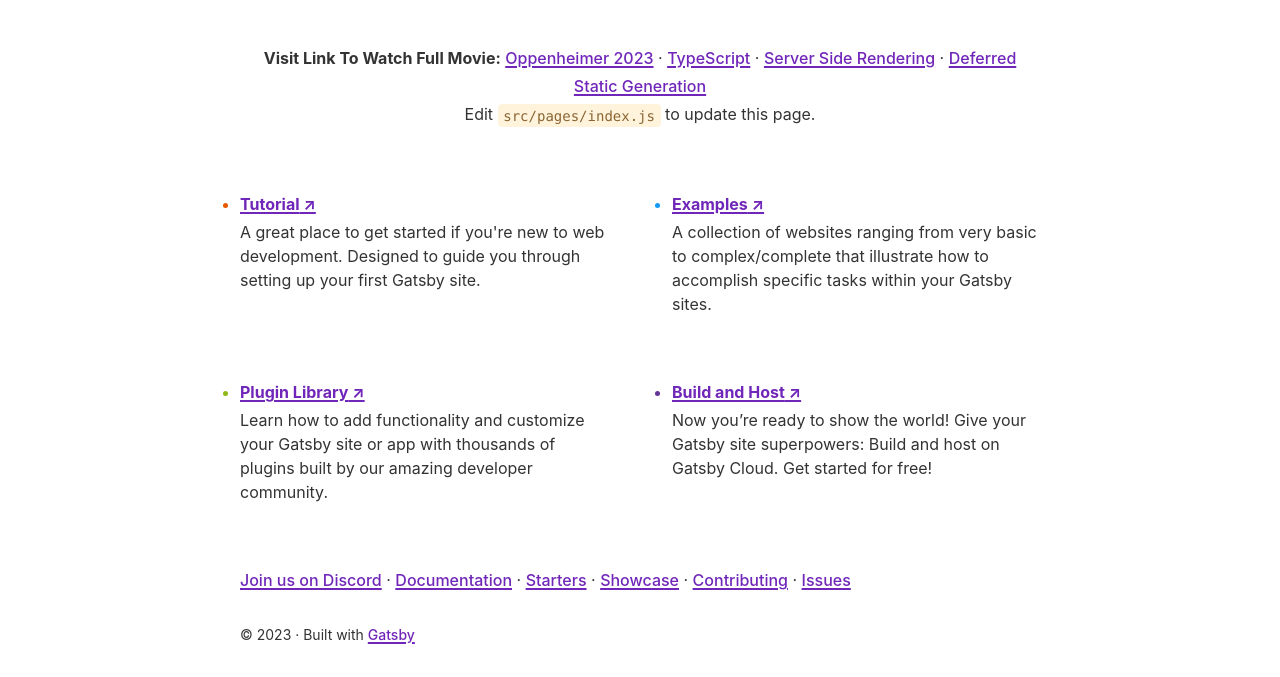
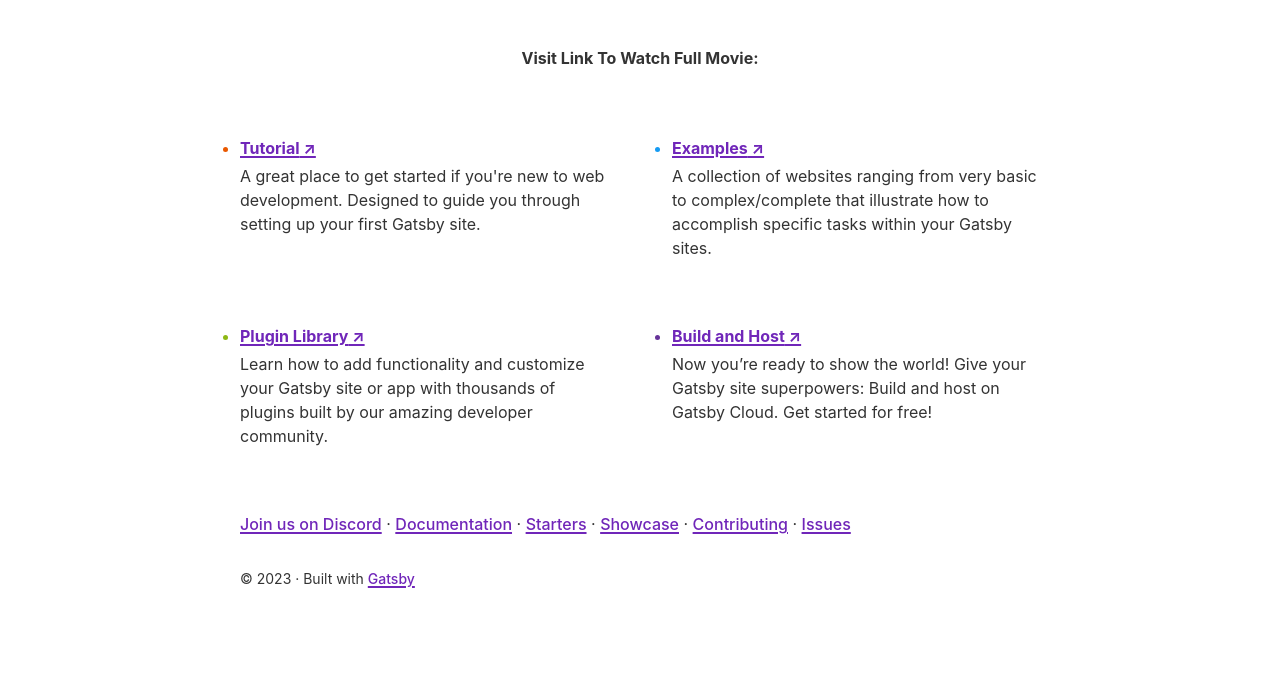
Before and after one commit to alviraamedee/watch-full-oppenheimer-2023-movie-a-masterpiece-of-historical-drama, a Gatsby site: page / in a window 1280 px wide. Shown: the part 245-922 px from the top of the page. After the commit the page ends 866 px from the top, so only its background shows below. Built offline with nearby package versions, Linux system fonts and the light colour scheme; Gatsby itself is replaced by a stand-in of ours.

Commit message:
Update index.js

```diff
--- a/src/pages/index.js
+++ b/src/pages/index.js
@@ -86,14 +86,6 @@ const IndexPage = () => (
       </h1>
       <p className={styles.intro}>
         <b>Visit Link To Watch Full Movie:</b>{" "}
-        {samplePageLinks.map((link, i) => (
-          <React.Fragment key={link.url}>
-            <Link to={link.url}>{link.text}</Link>
-            {i !== samplePageLinks.length - 1 && <> · </>}
-          </React.Fragment>
-        ))}
-        <br />
-        Edit <code>src/pages/index.js</code> to update this page.
       </p>
     </div>
     <ul className={styles.list}>
```
